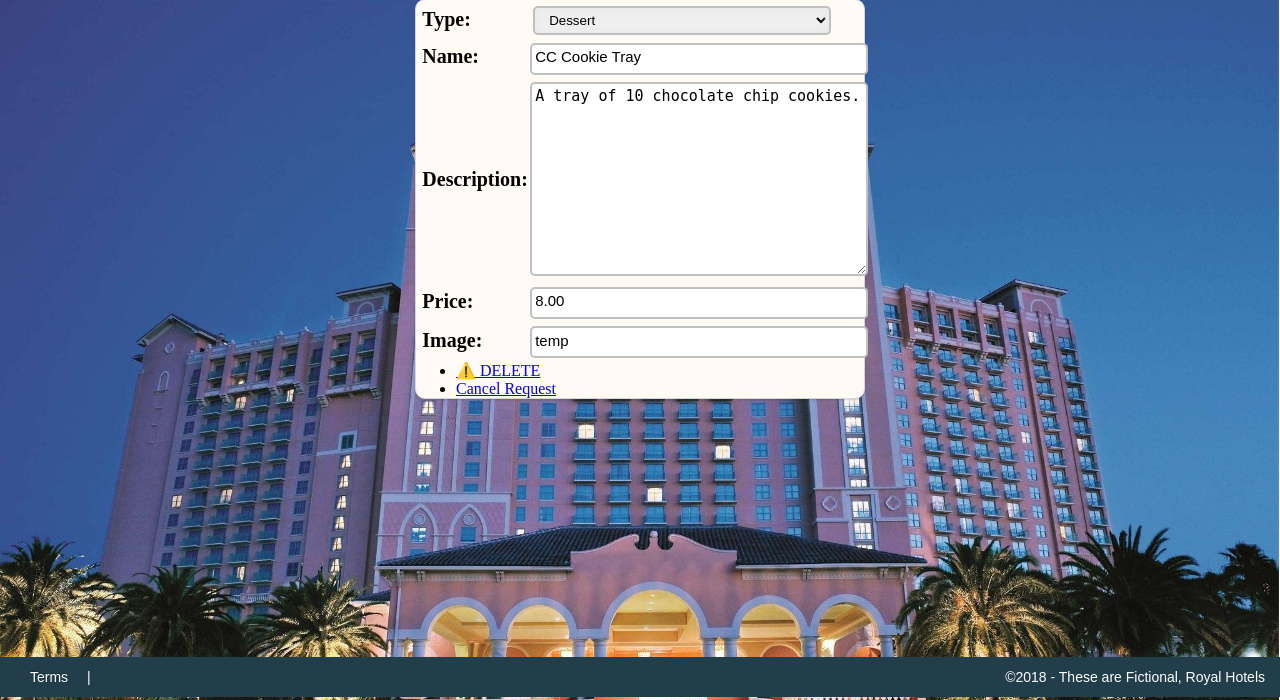
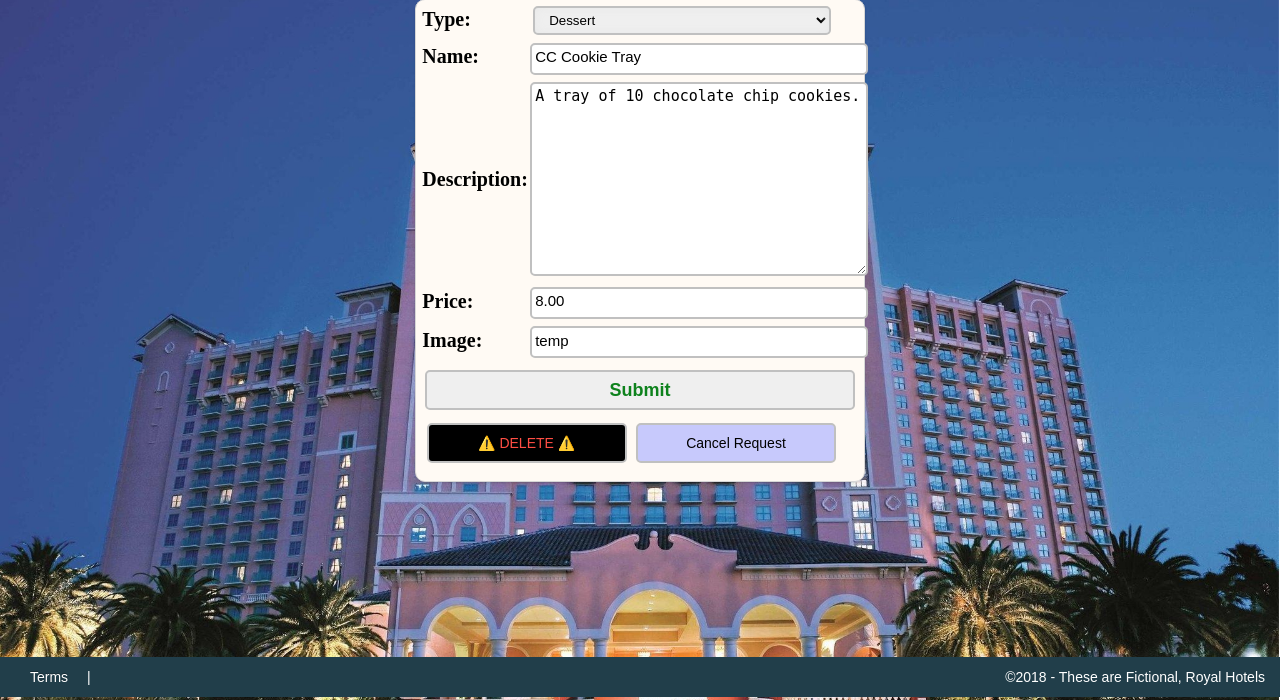
Before and after one commit to MyraReeves/DjangoProject1, a Django app: page /1/details/ in a window 1280 px wide. Shown: the part 103-803 px from the top of the page. Run offline with Django 5.2, Linux system fonts and the light colour scheme; data comes from the database, SQL or seed files in the repository.

Commit message:
Adjusts layout and styling of buttons under form

```diff
--- a/src/mainapp/products/templates/products/food_item.html
+++ b/src/mainapp/products/templates/products/food_item.html
@@ -14,10 +14,14 @@
             {{ form.as_table }}
         </table>
         <div class="formButton_container">
-            <ul>
-                <li><a href="../{{form.pk}}delete/">⚠️ DELETE</a></li>
-                <li><a href="{% url 'admin_console' %}">Cancel Request</a></li>
-            </ul>
+            <input type="submit">
+
+            <div class="formButton_container" style="margin:0pt 0pt 10pt 5pt;">
+
+                <a href="../{{form.pk}}delete/"><button type="button" class="button1" style="background-color: black; color:#ff4e44; width: 200px;">⚠️ DELETE ⚠️</button></a>
+
+                <a href="{% url 'admin_console' %}"><button type="button" class="button1" style="background-color: #c7c9fc; margin-left: 10pt; width: 200px;">Cancel Request</button></a>
+            </div>
         </div>
     </form>
 </div>
```
